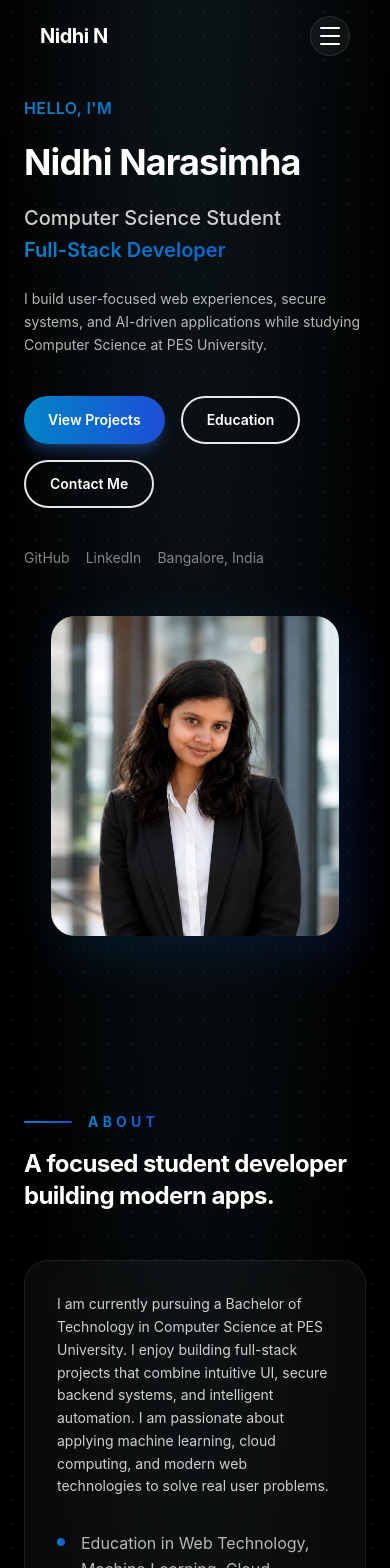
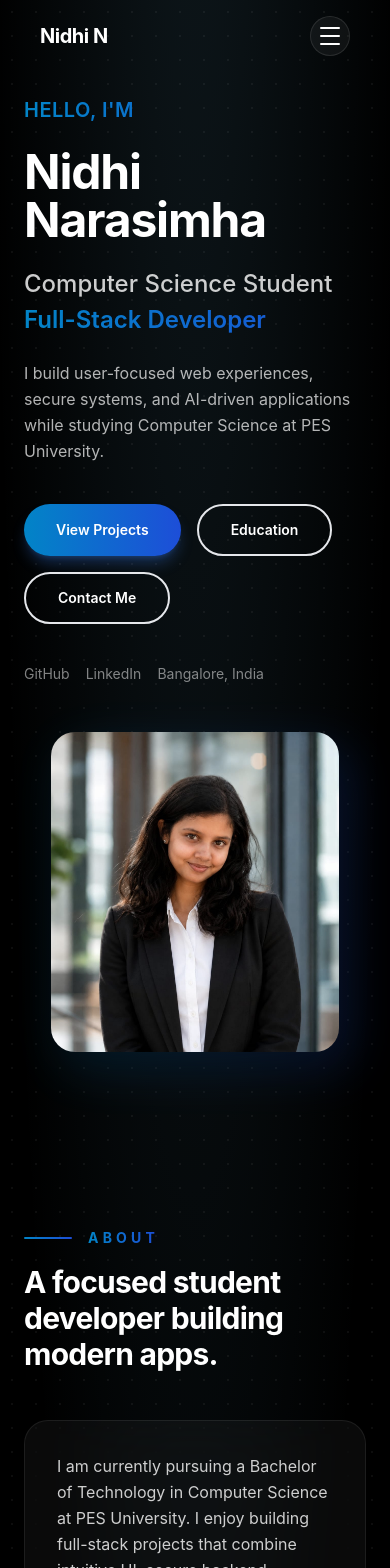
Before and after one commit to nidhinarasimha/nidhinarasimha.github.io, a React (Vite) app: page / in a window 390 px wide. Shown: the top 1568 px of the page. Built offline with nearby package versions, Linux system fonts and the light colour scheme.

Commit message:
Update portfolio content and components

```diff
--- a/src/components/SectionHeading.tsx
+++ b/src/components/SectionHeading.tsx
@@ -25,7 +25,7 @@ export default function SectionHeading({
       </div>
 
       {subtitle && (
-        <h2 className={`mt-4 text-2xl font-bold tracking-tight sm:text-3xl ${textColor}`}>
+        <h2 className={`mt-4 text-3xl font-bold tracking-tight sm:text-4xl ${textColor}`}>
           {subtitle}
         </h2>
       )}
--- a/src/routes/Home.tsx
+++ b/src/routes/Home.tsx
@@ -92,17 +92,17 @@ export default function Home() {
             variants={staggerContainer} initial="hidden" animate="visible"
           >
             <motion.p
-              className="text-base sm:text-lg font-semibold tracking-wide text-gradient uppercase"
+              className="text-xl sm:text-2xl font-semibold tracking-wide text-gradient uppercase"
               variants={textVariant}
             >
               Hello, I'm
             </motion.p>
 
-            <motion.h1 className={`text-4xl font-bold tracking-tight leading-none sm:text-5xl lg:text-6xl ${textPrimary}`} variants={textVariant}>
+            <motion.h1 className={`text-5xl font-bold tracking-tight leading-none sm:text-6xl lg:text-7xl ${textPrimary}`} variants={textVariant}>
               {name}
             </motion.h1>
 
-            <motion.h2 className={`text-xl font-medium sm:text-2xl lg:text-3xl ${d ? 'text-white/80' : 'text-slate-700'}`} variants={textVariant}>
+            <motion.h2 className={`text-2xl font-medium sm:text-3xl lg:text-4xl ${d ? 'text-white/80' : 'text-slate-700'}`} variants={textVariant}>
               {title.split('|').map((part, index) => (
                 <span key={index} className={`block ${index === 1 ? 'text-gradient mt-1 sm:mt-2 font-semibold' : ''}`}>
                   {part.trim()}
@@ -110,7 +110,7 @@ export default function Home() {
               ))}
             </motion.h2>
 
-            <motion.p className={`max-w-2xl text-sm sm:text-base lg:text-lg leading-relaxed ${textSec}`} variants={textVariant}>
+            <motion.p className={`max-w-2xl text-base sm:text-lg lg:text-xl leading-relaxed ${textSec}`} variants={textVariant}>
               {shortBio}
             </motion.p>
 
@@ -123,7 +123,7 @@ export default function Home() {
                 <a
                   key={label}
                   href={href}
-                  className={`inline-flex items-center justify-center rounded-full px-6 py-3 text-sm font-semibold transition-all duration-300 hover:-translate-y-1 ${
+                  className={`inline-flex items-center justify-center rounded-full px-8 py-3.5 text-sm sm:text-base font-semibold transition-all duration-300 hover:-translate-y-1 ${
                     primary
                       ? 'bg-gradient-accent text-white shadow-lg shadow-blue-500/30 hover:shadow-blue-500/50'
                       : `border-2 ${d ? 'border-sky-500/30 text-sky-400 hover:bg-sky-500/10' : 'border-slate-400 text-slate-800 hover:bg-slate-300 hover:border-slate-500'}`
@@ -182,7 +182,7 @@ export default function Home() {
         <div className="mx-auto max-w-6xl">
           <SectionHeading title="About" subtitle="A focused student developer building modern apps." tone={d ? 'dark' : 'light'} />
           <div className={`p-8 sm:p-12 ${cardBase}`} style={d ? glassStrong : undefined}>
-            <p className={`max-w-3xl leading-relaxed text-sm sm:text-base ${d ? 'text-white/80' : textSec}`}>
+            <p className={`max-w-3xl leading-relaxed sm:text-lg ${d ? 'text-white/80' : textSec}`}>
               I am currently pursuing a Bachelor of Technology in Computer Science at PES University. I enjoy building full-stack projects that combine intuitive UI, secure backend systems, and intelligent automation. I am passionate about applying machine learning, cloud computing, and modern web technologies to solve real user problems.
             </p>
             <div className="mt-8 sm:mt-10 grid gap-5">
@@ -316,7 +316,7 @@ export default function Home() {
                 transition={{ duration: 0.45 }}
               >
                 <p className="text-sm uppercase tracking-[0.24em] text-gradient">{item.date}</p>
-                <h3 className={`mt-3 text-lg font-semibold ${textPrimary}`}>{item.title}</h3>
+                <h3 className={`mt-3 text-xl font-semibold ${textPrimary}`}>{item.title}</h3>
                 <p className={`mt-1 text-sm ${textSec}`}>{item.subtitle}</p>
                 <ul className={`mt-5 space-y-3 ${textSec}`}>
                   {item.details.map((detail) => (
@@ -352,7 +352,7 @@ export default function Home() {
               boxShadow: '0 20px 40px rgba(56,189,248,0.08)',
             }}
           >
-            <p className={`text-base font-semibold ${textPrimary}`}>Get in touch</p>
+            <p className={`text-lg font-semibold ${textPrimary}`}>Get in touch</p>
             <p className={`mt-4 ${textSec}`}>
               I'm open to collaborations, internships, and project discussions. Reach out if you want to build secure applications, AI tools, or web products with a clean, professional experience.
             </p>
```
